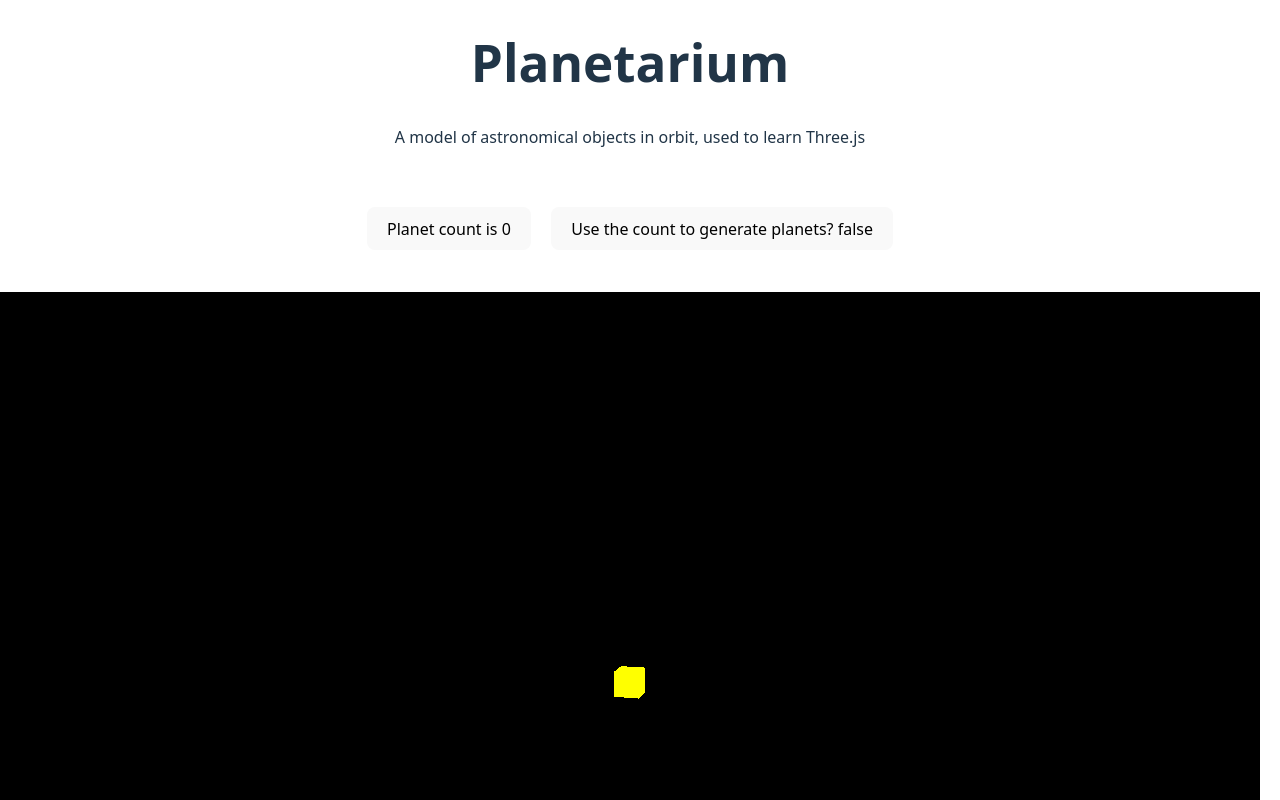
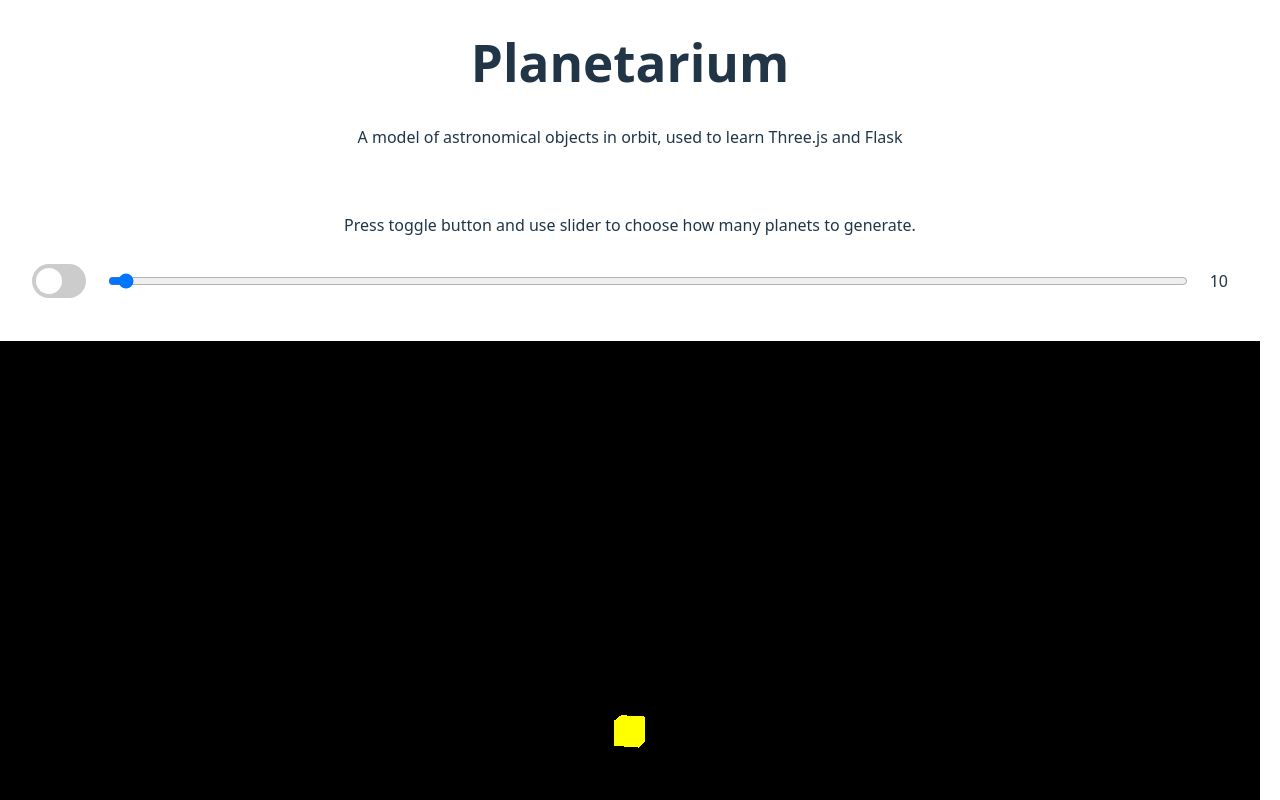
Before and after one commit to CalebBrett/Planetarium, a React (Vite) app in the folder client/: page / in a window 1280 px wide. Shown: the top 800 px of the page. Built offline with nearby package versions, Linux system fonts and the light colour scheme; no server answers.

Commit message:
Improve controls

```diff
--- a/client/src/App.jsx
+++ b/client/src/App.jsx
@@ -2,7 +2,7 @@ function App() {
 	return (
 		<>
 			<h1>Planetarium</h1>
-			<p>A model of astronomical objects in orbit, used to learn Three.js</p>
+			<p>A model of astronomical objects in orbit, used to learn Three.js and Flask</p>
 		</>
 	)
 }
--- a/client/src/index.css
+++ b/client/src/index.css
@@ -72,3 +72,67 @@ button:focus-visible {
 .card {
 	padding: 2em;
 }
+
+#input {
+	display: flex;
+	justify-content: center;
+	align-items: center;
+	gap: 20px;
+}
+
+#slider {
+	width: 100%;
+}
+
+.switch {
+	position: relative;
+	display: inline-block;
+	width: 60px;
+	height: 34px;
+}
+
+.switch input {
+	opacity: 0;
+	width: 0;
+	height: 0;
+}
+
+.switchInner {
+	position: absolute;
+	cursor: pointer;
+	top: 0;
+	left: 0;
+	right: 0;
+	bottom: 0;
+	border-radius: 34px;
+	background-color: #ccc;
+	-webkit-transition: 0.4s;
+	transition: 0.4s;
+}
+
+.switchInner:before {
+	position: absolute;
+	content: "";
+	height: 26px;
+	width: 26px;
+	left: 4px;
+	bottom: 4px;
+	border-radius: 50%;
+	background-color: white;
+	-webkit-transition: 0.4s;
+	transition: 0.4s;
+}
+
+input:checked + .switchInner {
+	background-color: #7eff4f;
+}
+
+input:focus + .switchInner {
+	box-shadow: 0 0 1px #7eff4f;
+}
+
+input:checked + .switchInner:before {
+	-webkit-transform: translateX(26px);
+	-ms-transform: translateX(26px);
+	transform: translateX(26px);
+}
--- a/client/src/planets.jsx
+++ b/client/src/planets.jsx
@@ -4,10 +4,18 @@ import { useEffect, useRef, useState } from "react";
 
 function MyThree() {
 	const refContainer = useRef(null);
-	const [count, setCount] = useState(0)
+	const [count, setCount] = useState(10)
 	const [useCount, setUseCount] = useState(false)
 
 	useEffect(() => {
+		// Bind inputs to states
+		document.getElementById('slider').oninput = function() {
+			setCount((count) => this.value);
+		}
+		document.getElementById('toggle').oninput = function() {
+			setUseCount((useCount) => this.checked);
+		}
+
 		// Initialize Three.js components
 		const scene = new THREE.Scene();
 		const camera = new THREE.PerspectiveCamera(75, window.innerWidth / window.innerHeight, 0.1, 1000);
@@ -94,15 +102,20 @@ function MyThree() {
 	return (
 		<div>
 			<div className="card">
-				<button onClick={() => setCount((count) => count + 1)}>
-					Planet count is {count}
-				</button>
-				<button onClick={() => setUseCount((useCount) => !useCount)}>
-					Use the count to generate planets? {String(useCount)}
-				</button>
+				<p>
+					{useCount ? count + " planets have been created." : "Press toggle button and use slider to choose how many planets to generate."}
+				</p>
+				<div id="input">
+					<label className="switch">
+						<input type="checkbox" id="toggle" />
+						<span className="switchInner"></span>
+					</label>
+					<input type="range" min="1" max="1000" defaultValue="10" id="slider" />
+					<p>{count}</p>
+				</div>
 			</div>
 			<div ref={refContainer}></div>
-		</div>
+		</div >
 	);
 }
 
@@ -175,12 +188,12 @@ function init_planet(scene, name, colour, radius, init_angle, orbital_radius, an
 	scene.add(sphere);
 
 	// Add circular orbital lines if the orbit is not elliptical
-	if (orbital_radius[0] == orbital_radius[1]) {
-		const line_material = new THREE.LineBasicMaterial({ color: 0xffffff });
-		const line_geometry = new THREE.RingGeometry(orbital_radius[0], orbital_radius[0], 50);
-		const line = new THREE.Line(line_geometry, line_material);
-		scene.add(line);
-	}
+	// if (orbital_radius[0] == orbital_radius[1]) {
+	// 	const line_material = new THREE.LineBasicMaterial({ color: 0xffffff });
+	// 	const line_geometry = new THREE.RingGeometry(orbital_radius[0], orbital_radius[0], 50);
+	// 	const line = new THREE.Line(line_geometry, line_material);
+	// 	scene.add(line);
+	// }
 
 	const planet = { name: name, mesh: sphere, init_angle: init_angle, orbital_radius: orbital_radius, angular_velocity: angular_velocity }
 	return planet;
```
